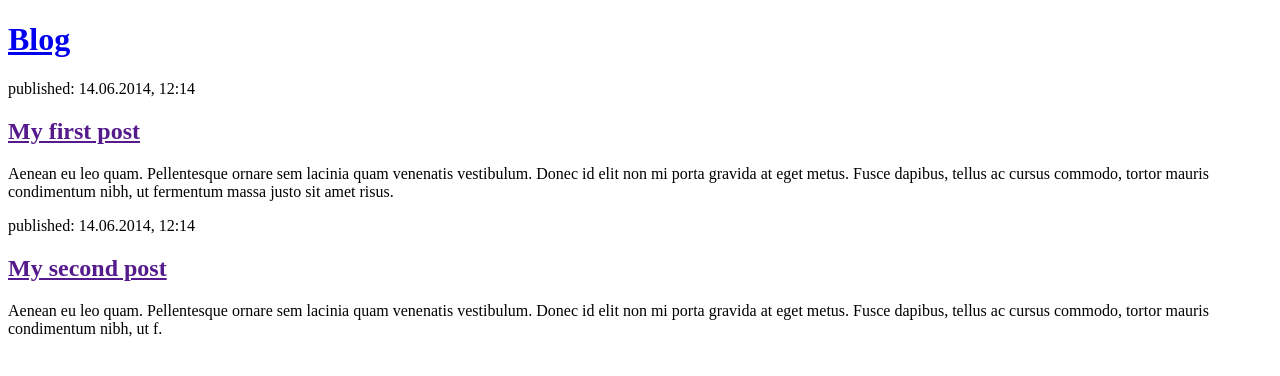
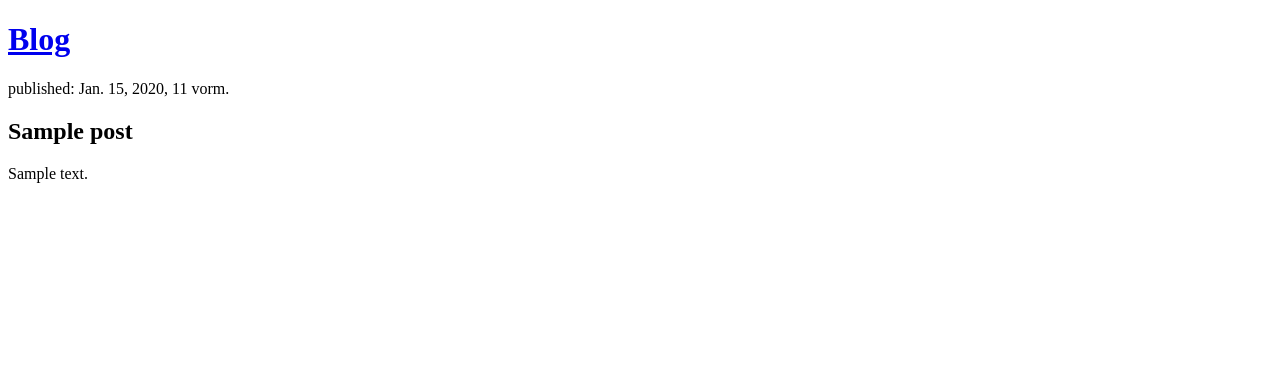
Before and after one commit to Nukufel/DjangoBlog, a Django app: page / in a window 1280 px wide. Shown: the top 376 px of the page. Run offline with Django 3.2, Linux system fonts and the light colour scheme; tables that the repository leaves empty hold one stand-in row (values such as "Sample post").

Commit message:
published posts are shown

```diff
--- a/blog/models.py
+++ b/blog/models.py
@@ -12,7 +12,7 @@ class Post(models.Model):
 
     def publish(self):
         self.published_date = timezone.now()
-        self.seve()
+        self.save()
 
     def __str__(self):
         return self.title
--- a/blog/templates/blog/post_list.html
+++ b/blog/templates/blog/post_list.html
@@ -8,16 +8,14 @@
             <h1><a href="/">Blog</a></h1>
         </header>
 
-        <article>
-            <time>published: 14.06.2014, 12:14</time>
-            <h2><a href="">My first post</a></h2>
-            <p>Aenean eu leo quam. Pellentesque ornare sem lacinia quam venenatis vestibulum. Donec id elit non mi porta gravida at eget metus. Fusce dapibus, tellus ac cursus commodo, tortor mauris condimentum nibh, ut fermentum massa justo sit amet risus.</p>
-        </article>
+        {% for post in posts %}
+            <article>
+                <time>published: {{post.published_date}} </time>
+                <h2>{{post.title}}</h2>
+                <p>{{ post.text|linebreaksbr }}</p>
+                <br>
+            </article>
+        {% endfor %}
 
-        <article>
-            <time>published: 14.06.2014, 12:14</time>
-            <h2><a href="">My second post</a></h2>
-            <p>Aenean eu leo quam. Pellentesque ornare sem lacinia quam venenatis vestibulum. Donec id elit non mi porta gravida at eget metus. Fusce dapibus, tellus ac cursus commodo, tortor mauris condimentum nibh, ut f.</p>
-        </article>
     </body>
 </html>
--- a/blog/views.py
+++ b/blog/views.py
@@ -1,5 +1,9 @@
 from django.shortcuts import render
+from django.utils import timezone
+
+from .models import Post
 
 
 def post_list(request):
-    return render(request, 'blog/post_list.html', {})
+    posts = Post.objects.filter(published_date__lte=timezone.now()).order_by('published_date')
+    return render(request, 'blog/post_list.html', {'posts': posts})
```
